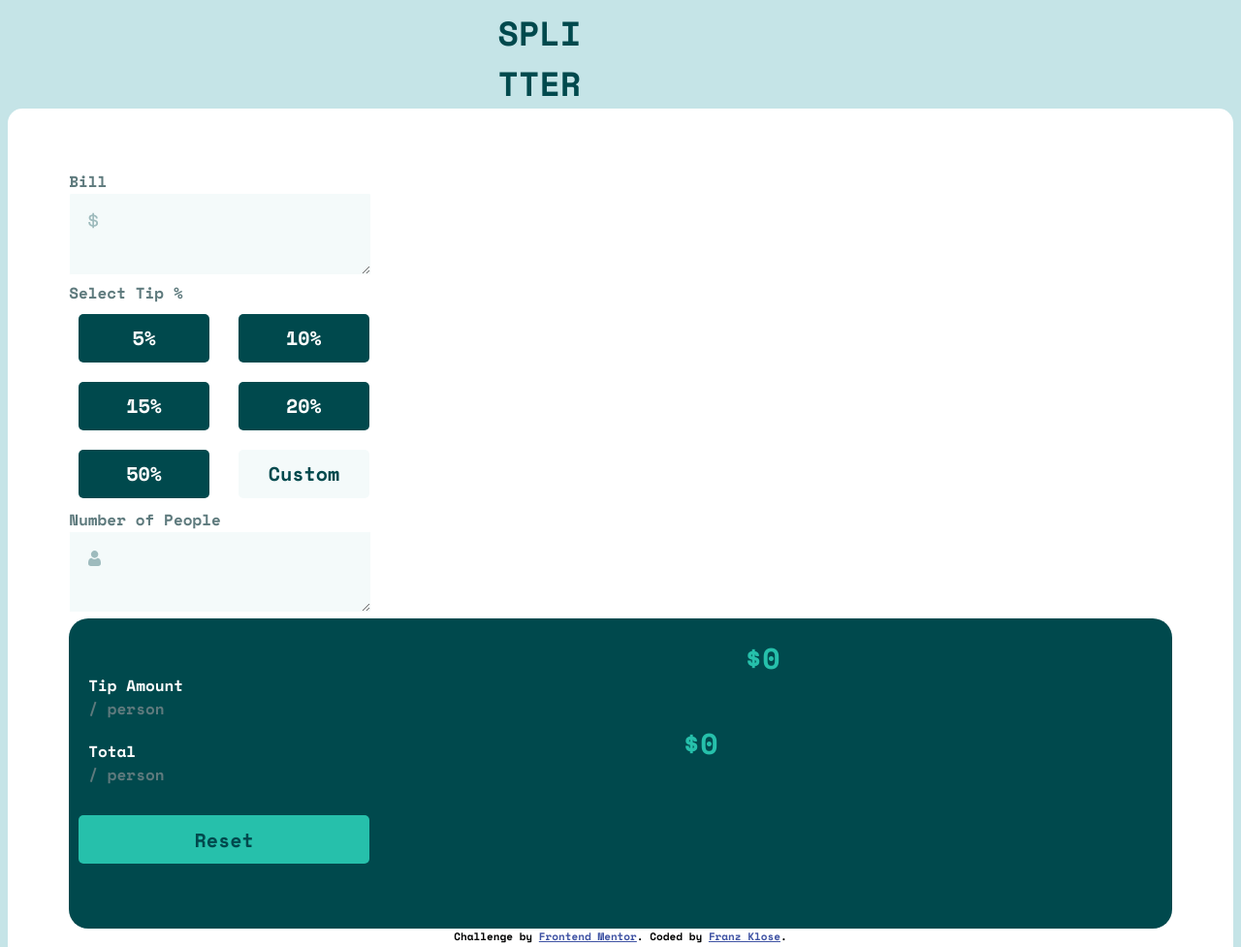
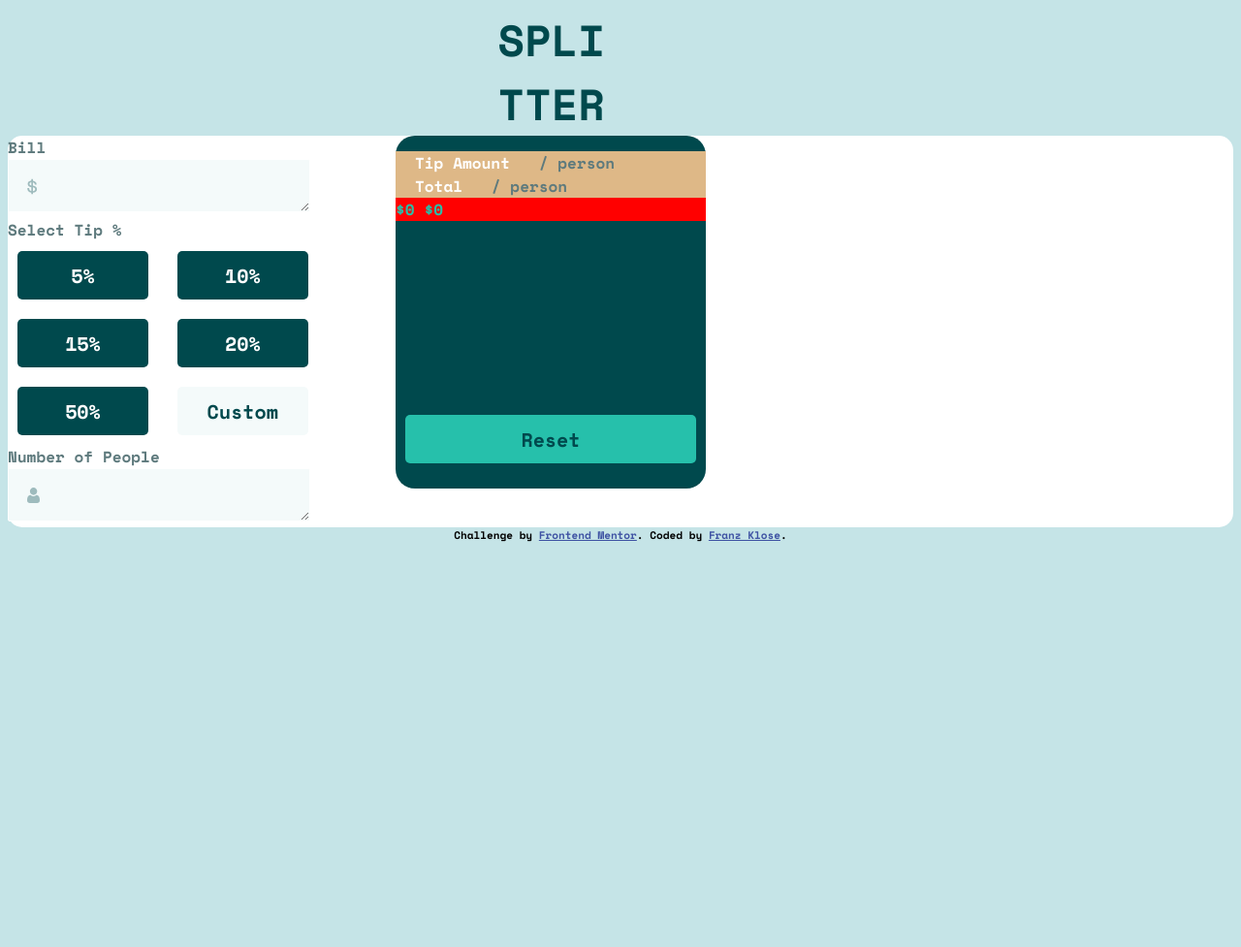
Before and after one commit to RedConcrete/Calculator, a plain HTML site: page index.html in a window 1280 px wide. Shown: the top 977 px of the page at 97% size. After the commit the page ends 800 px from the top, so only its background shows below. Drawn offline with nearby package versions, Linux system fonts and the light colour scheme.

Commit message:
js script and other css

```diff
--- a/index.html
+++ b/index.html
@@ -41,12 +41,13 @@
   </div>
 
   <div class="main-container">
+    <div class="left-divs">
       <div class="bill-div">
         <span class="text">
           Bill
         </span>
-      <div onchange="runCalc()" class="textarea-with-svg">
-        <textarea oninput="this.value = this.value.replace(/[^0-9.]/g, '')" class="textarea"  rows="1">
+        <div class="textarea-with-svg">
+          <textarea oninput="this.value = this.value.replace(/[^0-9.]/g, '')" id="billText" class="textarea" rows="1">
 
         </textarea>
           <svg class="svg" xmlns="http://www.w3.org/2000/svg" width="11" height="17">
@@ -55,8 +56,7 @@
           </svg>
         </div>
       </div>
-
-    <div>
+      <div class="button-div">
         <span class="text">
           Select Tip %
         </span>
@@ -76,14 +76,13 @@
           </div>
         </div>
       </div>
-    <div>
+      <div class="people-div">
         <span class="text">
           Number of People
         </span>
         <div class="textarea-with-svg">
 
-        <textarea oninput="this.value = this.value.replace(/[^0-9]/g, '')" id="textarea" class="textarea" rows="1">
-
+          <textarea oninput="this.value = this.value.replace(/[^0-9]/g, '')" id="poepleText" class="textarea" rows="1">
 
         </textarea>
           <svg class="svg" xmlns="http://www.w3.org/2000/svg" width="13" height="16">
@@ -92,9 +91,11 @@
           </svg>
         </div>
       </div>
+    </div>
+    <div class="right-divs">
+      <div class="tip-n-div">
 
-
-    <div class="tip-n-div">
+        <div class="tip-left">
           <div class="tip-n-amount-div">
             <span class="text tip-total-text">
               Tip Amount
@@ -103,12 +104,6 @@
               / person
             </span>
           </div>
-      <span id="tipAmount" class="amount-calced-tip">
-
-      </span>
-
-
-
           <div class="tip-n-amount-div">
             <span class="text tip-total-text">
               Total
@@ -117,23 +112,21 @@
               / person
             </span>
           </div>
-
-      <span id="totalAmount" class="amount-calced-total">
-
-      </span>
-      <button class="btn btn-reset">Reset</button>
+        </div>
+        <div class="tip-right">
+          <span id="tipAmount" class="amount-calced-tip"></span>
+          <span id="totalAmount" class="amount-calced-total"></span>
+        </div>
+        <button id="7" class="btn btn-reset">Reset</button>
+      </div>
     </div>
 
+
+  </div>
   <div class="attribution">
     Challenge by <a href="https://www.frontendmentor.io?ref=challenge" target="_blank">Frontend Mentor</a>.
     Coded by <a href="#">Franz Klose</a>.
   </div>
-
-  </div>
-
-
-
-
 </body>
 
 </html>
--- a/style.css
+++ b/style.css
@@ -12,8 +12,8 @@
     --color-Very-light-grayish-cyan: hsl(189, 41%, 97%);
     --white: hsl(0, 0%, 100%);
 }
-
-@media (max-width: 1439px) {
+/*
+@media (min-width: 375px) {
 
     .body {
         background-color: var(--color-Light-grayish-cyan);
@@ -25,7 +25,6 @@
         border-radius: 15px;
         overflow-x: hidden;
         margin: 0 auto;
-
     }
 
     .bill-div {
@@ -58,7 +57,6 @@
         top: 20px;
         left: 20px;
         z-index: 1;
-        /* Add any other desired styles here */
     }
 
     .container-button {
@@ -106,8 +104,6 @@
     }
 
     .btn-reset {
-        /* display: flex; */
-        /* flex-direction: column; */
         width: 300px;
         color: var(--button-color-dark-cyan);
         background-color: var(--button-activ-color-strong-cyan);
@@ -122,16 +118,16 @@
     }
     .amount-calced-tip {
         color: var(--button-activ-color-strong-cyan);
-        /* float: right; */
+
         font-size: 30px;
         position: absolute;
         top: 82%;
-        left: 60%;
+        left: 55%;
     }
 
     .amount-calced-total {
         color: var(--button-activ-color-strong-cyan);
-        /* float: right; */
+
         font-size: 30px;
         position: absolute;
         top:93%;
@@ -147,45 +143,57 @@
         padding-bottom: 20px;
     }
 }
-
-@media (min-width: 1440px) {
+*/
+/**/
+@media (max-width: 1440px) {
 
     .body {
         background-color: var(--color-Light-grayish-cyan);
     }
 
     .main-container {
-        padding: 5%;
+        display: flex;
+        flex-direction: row;
+        border-radius: 15px;
         background-color: var(--white);
-        border-radius: 5px;
     }
 
     .bill-div {
-        display: flex;
-        flex-direction: column;
     }
 
-    .tip-div {
+    .button-div{
+    }
+
+    .people-div{
+    }
+
+    .tip-n-div {
         background-color: var(--button-color-dark-cyan);
         border-radius: 20px;
         padding-top: 5%;
         padding-bottom: 5%;
     }
 
-    .tip-div-top {
-        padding-bottom: 10%;
+    .tip-left{
+        background-color: burlywood;
+
+    }
+
+    .tip-right{
+        background-color: red;
+
+    }
+
+    .svg {
+        position: absolute;
+        top: 20px;
+        left: 20px;
+        z-index: 1;
+
     }
 
     .textarea-with-svg {
         position: relative;
-    }
-
-    .svg {
-        position: absolute;
-        top: 0;
-        left: 0;
-        z-index: 1;
-        /* Add any other desired styles here */
     }
 
     .container-button {
@@ -198,6 +206,11 @@
         color: var(--color-dark-grayish-cyan);
     }
 
+    .tip-total-text {
+        color: var(--white);
+        padding-left: 20px;
+    }
+
     .textarea {
         font-size: 25px;
         color: var(--button-color-dark-cyan);
@@ -207,6 +220,8 @@
         padding-top: 2%;
         padding-bottom: 2%;
         border-radius: 2px;
+        overflow: hidden;
+        text-align: right;
     }
 
     .btn {
@@ -221,22 +236,41 @@
     }
 
     .btn-custom {
-        color: var(--color-dark-grayish-cyan);
+        color: var(--button-color-dark-cyan);
         background-color: var(--color-Very-light-grayish-cyan);
     }
 
+    .btn-reset {
+        margin-top: 200px;
+        width: 300px;
+        color: var(--button-color-dark-cyan);
+        background-color: var(--button-activ-color-strong-cyan);
+    }
+
     .topText {
-        font-size: 35px;
+        font-size: 45px;
         padding-left: 40%;
         display: flex;
-        flex-direction: column;
-        align-items: center;
+        flex-direction: row;
         color: var(--button-color-dark-cyan);
     }
-
-    .amount-calced {
+    .amount-calced-tip {
         color: var(--button-activ-color-strong-cyan);
 
     }
 
+    .amount-calced-total {
+        color: var(--button-activ-color-strong-cyan);
+
+    }
+
+    .btn-activ {
+        background-color: var(--button-activ-color-strong-cyan);
+    }
+
+    .person-text{
+        padding-left: 20px;
+        padding-bottom: 20px;
+    }
 }
+/**/
```
Lines whose indentation alone changed are shown as unchanged.
